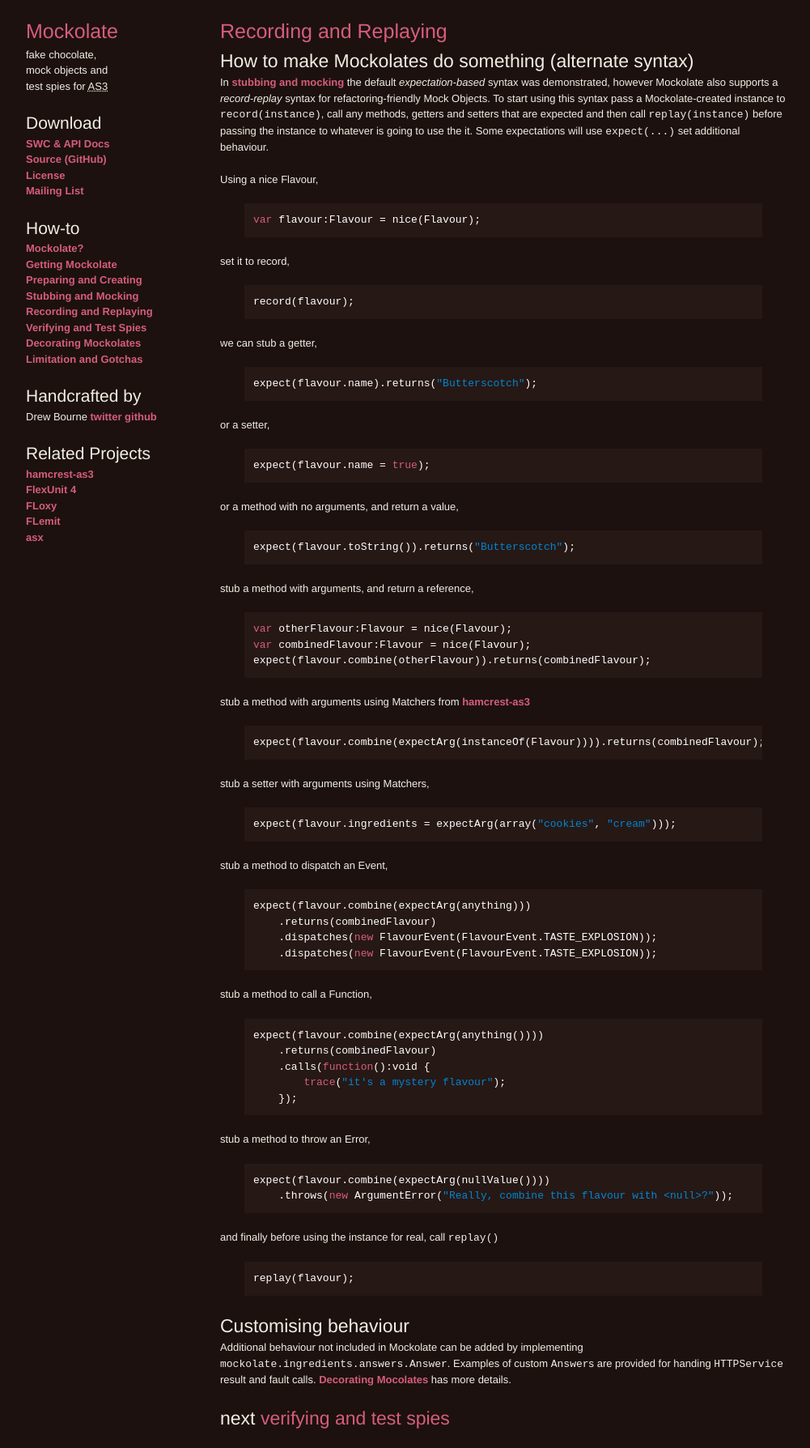
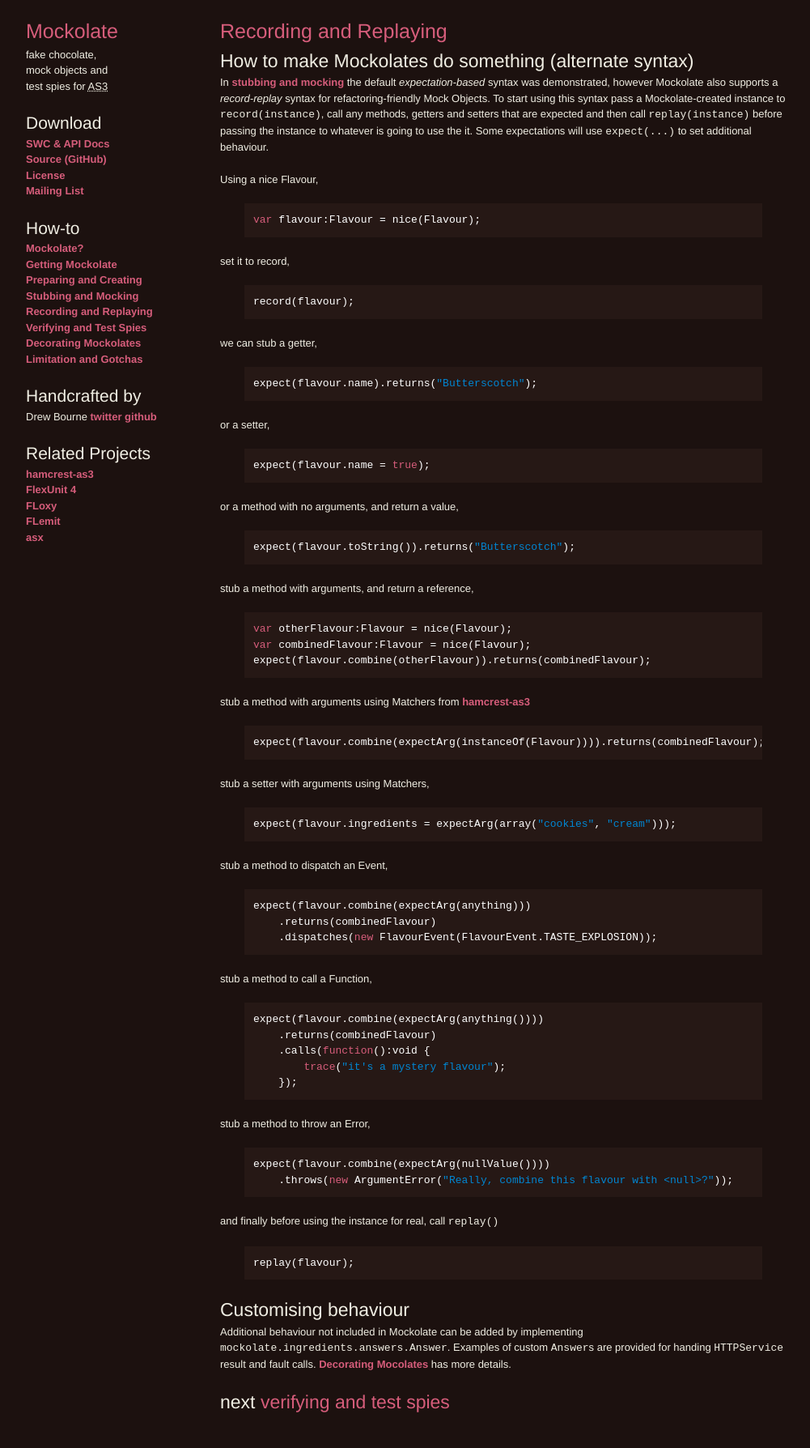
Before and after one commit to drewbourne/mockolate, a Jekyll site: the page built from recording_and_replaying.md, in a window 1280 px wide. Shown: the whole page at 81% size, without its empty margins (138-1139 px from the left). Built offline with Jekyll 4.4.1, drawn with Linux system fonts in a browser that asks for light colours.

Commit message:
fixed syntax error for dispatches() example

```diff
--- a/recording_and_replaying.md
+++ b/recording_and_replaying.md
@@ -6,7 +6,7 @@
 
 ## How to make Mockolates do something (alternate syntax)
 
-In [stubbing and mocking](stubbing_and_mocking.html) the default _expectation-based_ syntax was demonstrated, however Mockolate also supports a _record-replay_ syntax for refactoring-friendly Mock Objects. To start using this syntax pass a Mockolate-created instance to `record(instance)`, call any methods, getters and setters that are expected and then call `replay(instance)` before passing the instance to whatever is going to use the it. Some expectations will use `expect(...)` set additional behaviour.
+In [stubbing and mocking](stubbing_and_mocking.html) the default _expectation-based_ syntax was demonstrated, however Mockolate also supports a _record-replay_ syntax for refactoring-friendly Mock Objects. To start using this syntax pass a Mockolate-created instance to `record(instance)`, call any methods, getters and setters that are expected and then call `replay(instance)` before passing the instance to whatever is going to use the it. Some expectations will use `expect(...)` to set additional behaviour.
 
 Using a nice Flavour,
 
@@ -64,7 +64,6 @@
 expect(flavour.combine(expectArg(anything)))
     .returns(combinedFlavour)
     .dispatches(new FlavourEvent(FlavourEvent.TASTE_EXPLOSION));
-    .dispatches(new FlavourEvent(FlavourEvent.TASTE_EXPLOSION));
 {% endhighlight %}
 
 stub a method to call a Function,
```
